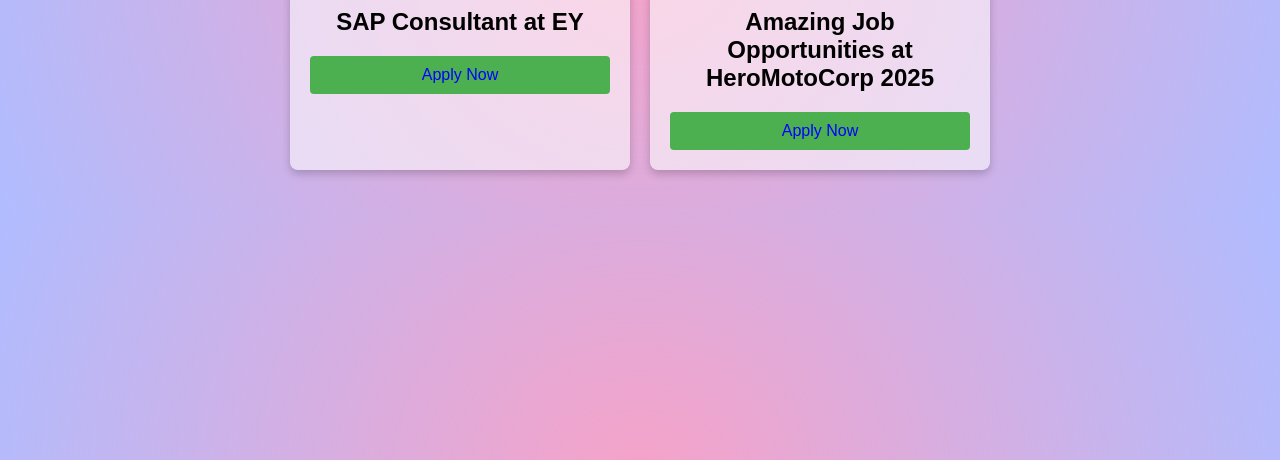
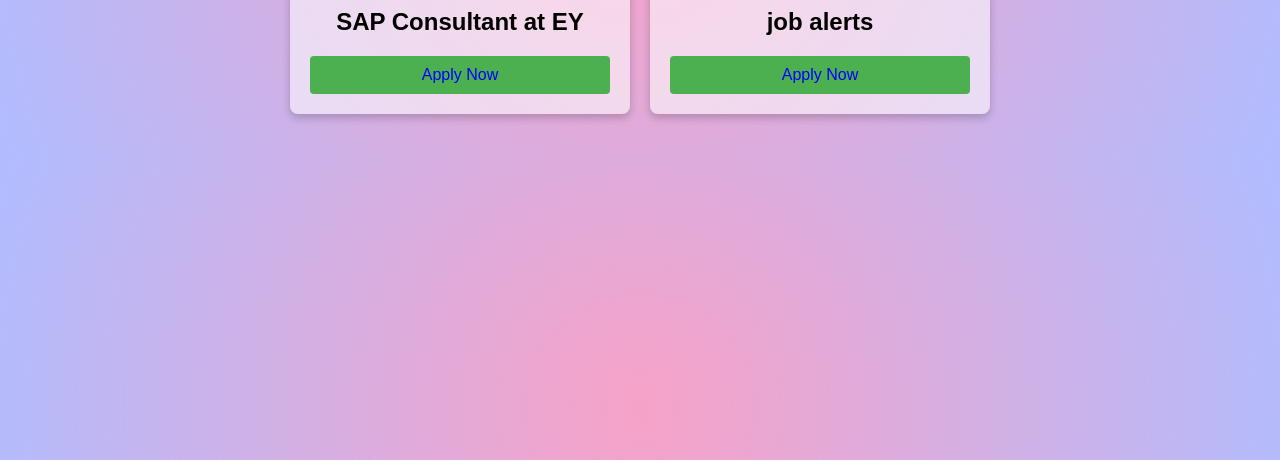
Before and after one commit to vigyapanam/100-day-s-with-new-jobs-, a plain HTML site: page index.html in a window 1280 px wide. Shown: the part 340-800 px from the top of the page. Drawn offline with Linux system fonts and the light colour scheme.

Commit message:
Update index.html

```diff
--- a/index.html
+++ b/index.html
@@ -99,7 +99,7 @@
             </div>
             <div class="card">
                 <img src="		https://download.logo.wine/logo/Hero_MotoCorp/Hero_MotoCorp-Logo.wine.png">
-                <h2>Amazing Job Opportunities at HeroMotoCorp 2025</h2>
+                <h2>job alerts </h2>
                 <button onclick="window.open('https://jobstechjobs.com/amazing-job-opportunities-at-heromotocorp-2025/')">Apply Now</button>
             </div>
         </div>
```
